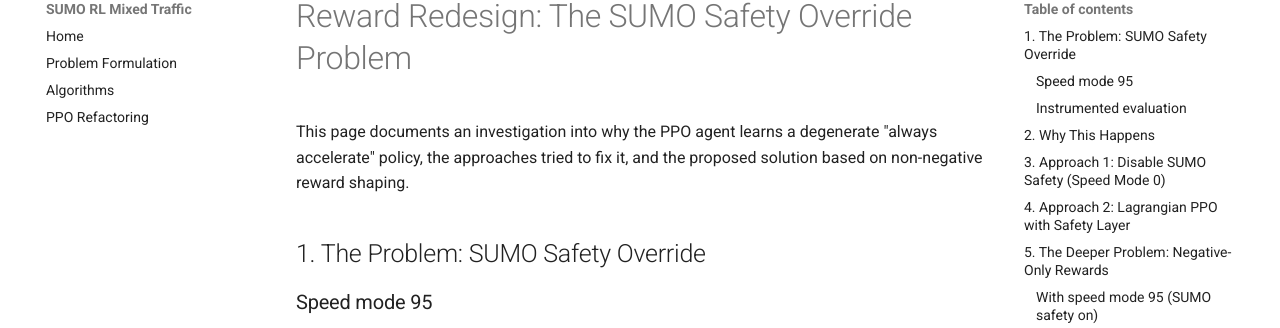
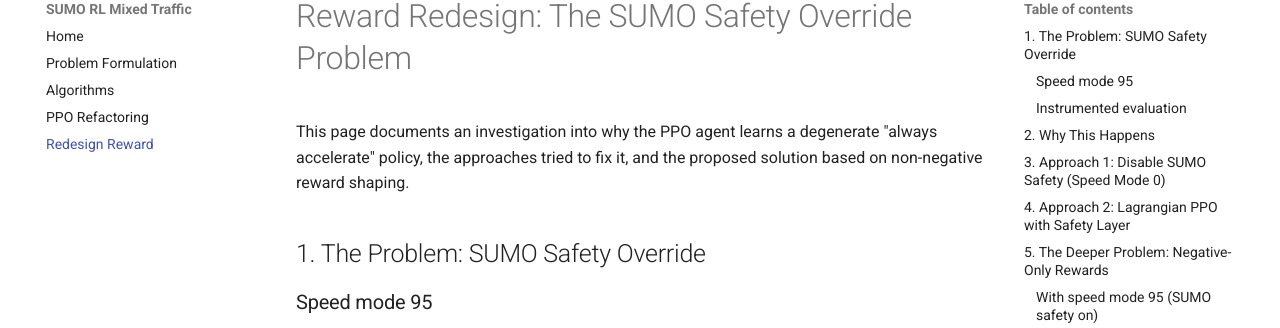
Before and after one commit to 7174Andy/sumo-rl-mixed-traffic, an MkDocs documentation site: the page built from docs/reward-redesign.md, in a window 1280 px wide. Shown: the part 102-430 px from the top of the page. Built offline with MkDocs 1.6.1 and Material for MkDocs 9.7.7, drawn with Linux system fonts in a browser that asks for light colours; comment, search, counter and statistics services are not loaded.

Commit message:
add nav for docs

```diff
--- a/mkdocs.yml
+++ b/mkdocs.yml
@@ -39,3 +39,4 @@ nav:
   - Problem Formulation: problem.md
   - Algorithms: algorithms.md
   - PPO Refactoring: ppo-refactor.md
+  - Redesign Reward: reward-redesign.md
```
